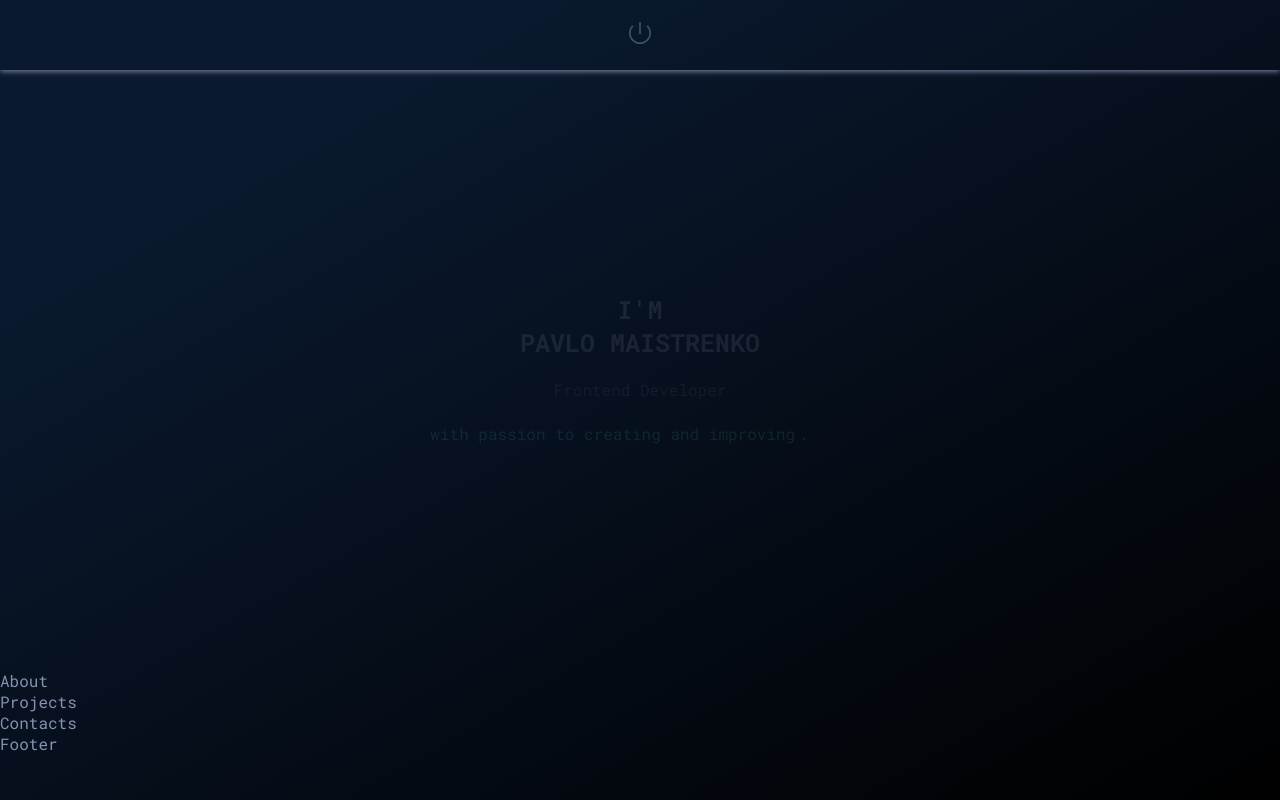
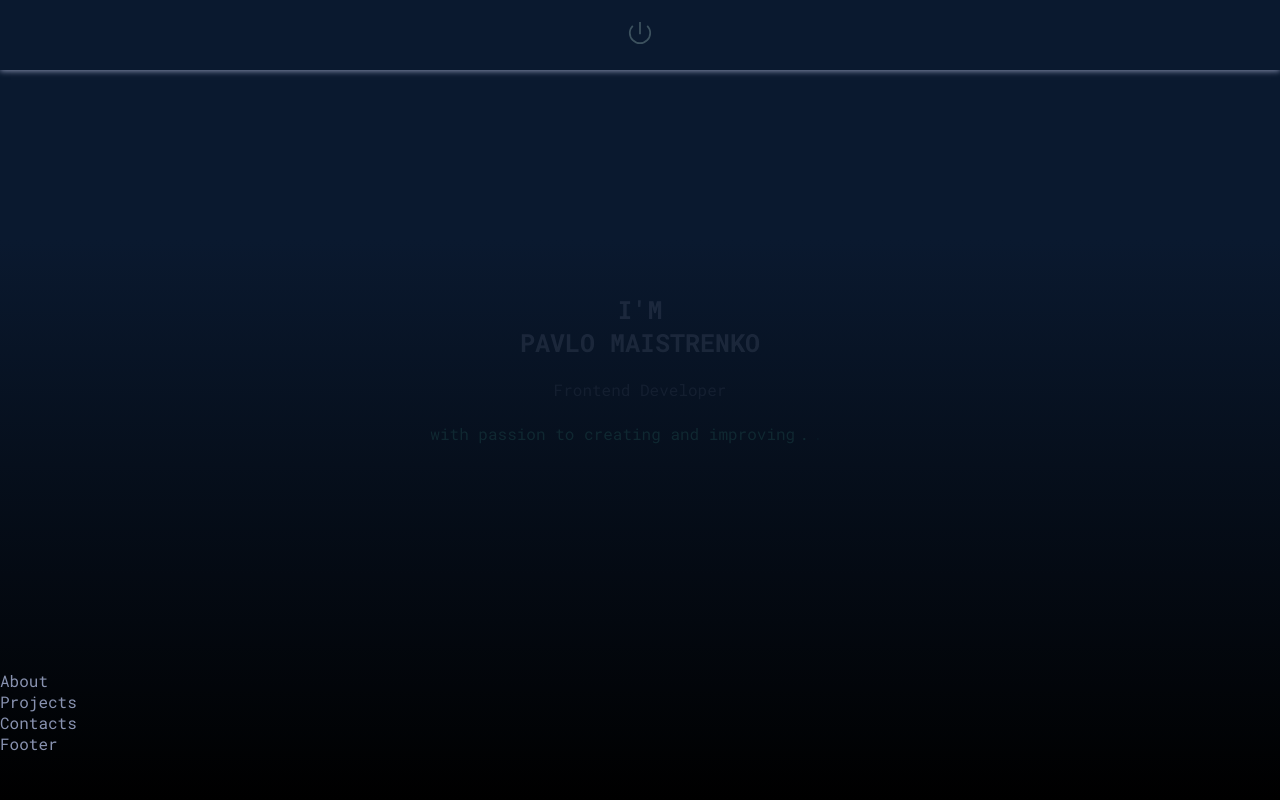
Before and after one commit to FrontendPortfolioHub/frontend-portfolio, a React (Create React App) app: page /#/ in a window 1280 px wide. Built offline with nearby package versions, Linux system fonts and the light colour scheme.

Commit message:
implement Menu page

```diff
--- a/src/pages/Home/Home.scss
+++ b/src/pages/Home/Home.scss
@@ -16,6 +16,7 @@
   }
 
   &--active {
+    transition: opacity 3s;
     opacity: 1;
   }
 }
--- a/src/styles/main.scss
+++ b/src/styles/main.scss
@@ -11,7 +11,7 @@
 body {
   height: 100vh;
   font-family: 'Roboto Mono', monospace;
-  background: linear-gradient(150deg, rgba(10, 25, 47, 1) 20%, rgba(0, 0, 0, 1) 100%);
+  background: linear-gradient(180deg, rgba(10, 25, 47, 1) 30%, rgba(0, 0, 0, 1) 100%);
   color: $color-secondary;
 }
 
```
